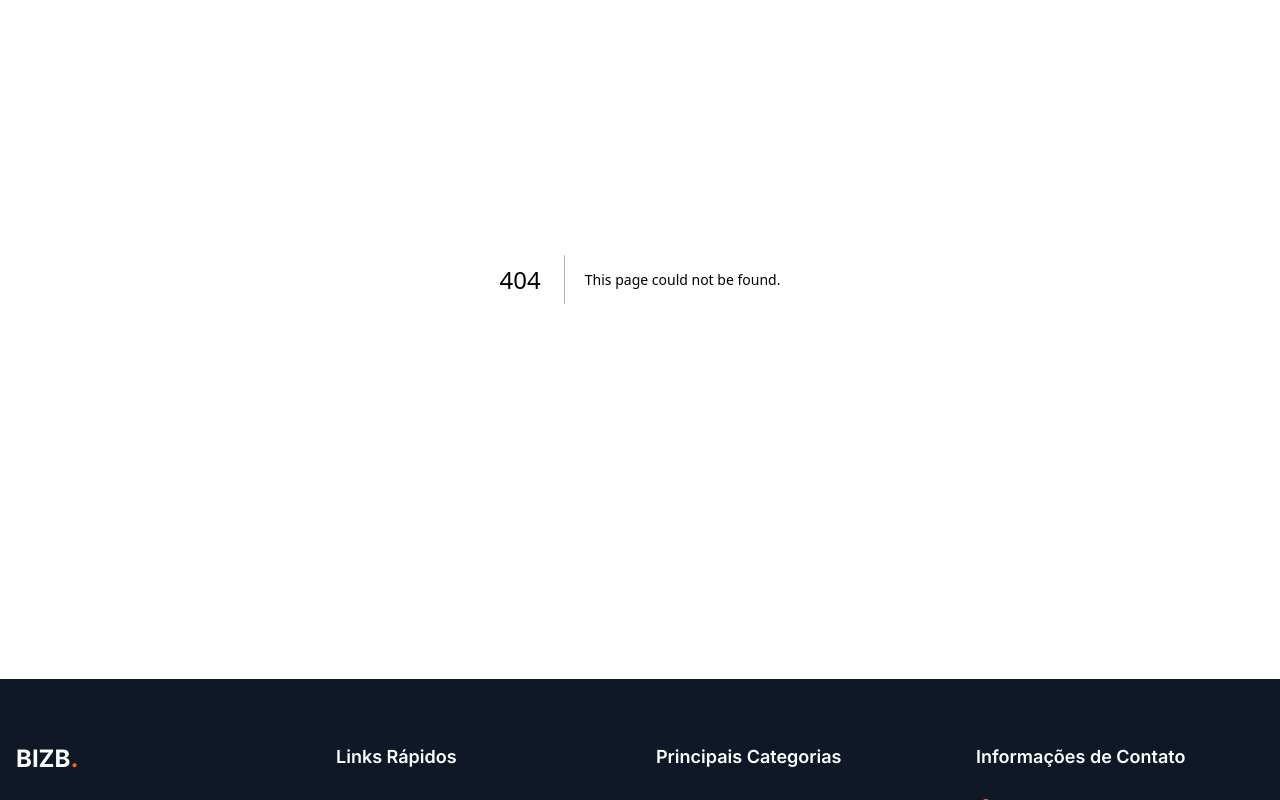
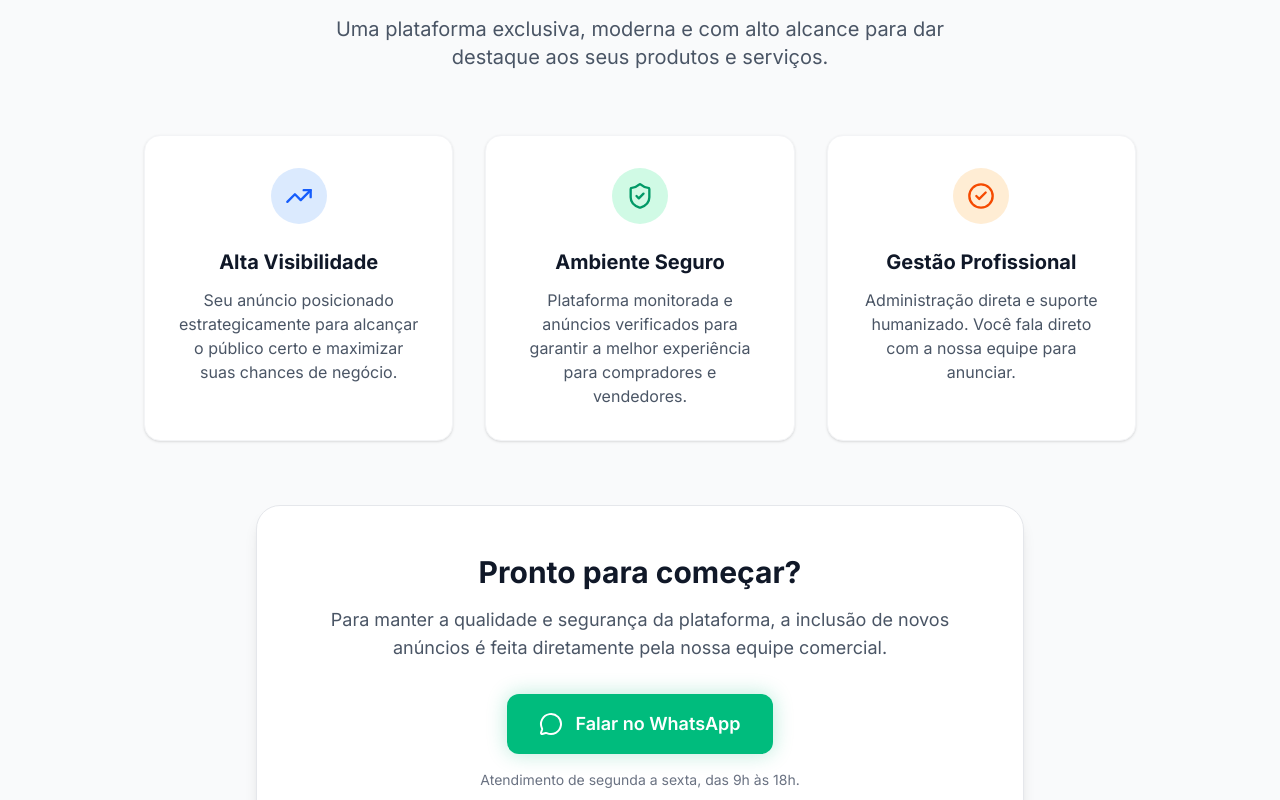
Before and after one commit to gibaoliver/Bizb2, a Next.js app: page /como-anunciar in a window 1280 px wide. Before the commit this address had no page. Shown: the part 240-1040 px from the top of the page. Built offline with nearby package versions, Linux system fonts and the light colour scheme.

Commit message:
feat: remover cadastro e adicionar redirecionamento para whatsapp no botão publicar

```diff
--- /dev/null
+++ b/src/app/como-anunciar/page.tsx
@@ -0,0 +1,75 @@
+import Link from "next/link";
+import { MessageCircle, CheckCircle2, TrendingUp, ShieldCheck } from "lucide-react";
+
+export default function ComoAnunciarPage() {
+  const whatsappNumber = "5511999999999"; // Exemplo, pode ser ajustado
+  const whatsappMessage = "Olá! Gostaria de saber mais sobre como anunciar no BIZB.";
+  const whatsappLink = `https://wa.me/${whatsappNumber}?text=${encodeURIComponent(whatsappMessage)}`;
+
+  return (
+    <div className="min-h-screen bg-gray-50 flex flex-col">
+      <main className="flex-1 container mx-auto px-4 py-16 max-w-5xl">
+        <div className="text-center mb-16">
+          <h1 className="text-4xl md:text-5xl font-bold text-gray-900 mb-6">
+            Anuncie no <span className="text-blue-600">BIZB</span> e aumente suas vendas
+          </h1>
+          <p className="text-xl text-gray-600 max-w-2xl mx-auto">
+            Uma plataforma exclusiva, moderna e com alto alcance para dar destaque aos seus produtos e serviços.
+          </p>
+        </div>
+
+        <div className="grid md:grid-cols-3 gap-8 mb-16">
+          <div className="bg-white p-8 rounded-2xl shadow-sm border border-gray-100 flex flex-col items-center text-center">
+            <div className="h-14 w-14 bg-blue-100 rounded-full flex items-center justify-center mb-6">
+              <TrendingUp className="h-7 w-7 text-blue-600" />
+            </div>
+            <h3 className="text-xl font-bold text-gray-900 mb-3">Alta Visibilidade</h3>
+            <p className="text-gray-600">
+              Seu anúncio posicionado estrategicamente para alcançar o público certo e maximizar suas chances de negócio.
+            </p>
+          </div>
+
+          <div className="bg-white p-8 rounded-2xl shadow-sm border border-gray-100 flex flex-col items-center text-center">
+            <div className="h-14 w-14 bg-emerald-100 rounded-full flex items-center justify-center mb-6">
+              <ShieldCheck className="h-7 w-7 text-emerald-600" />
+            </div>
+            <h3 className="text-xl font-bold text-gray-900 mb-3">Ambiente Seguro</h3>
+            <p className="text-gray-600">
+              Plataforma monitorada e anúncios verificados para garantir a melhor experiência para compradores e vendedores.
+            </p>
+          </div>
+
+          <div className="bg-white p-8 rounded-2xl shadow-sm border border-gray-100 flex flex-col items-center text-center">
+            <div className="h-14 w-14 bg-orange-100 rounded-full flex items-center justify-center mb-6">
+              <CheckCircle2 className="h-7 w-7 text-orange-600" />
+            </div>
+            <h3 className="text-xl font-bold text-gray-900 mb-3">Gestão Profissional</h3>
+            <p className="text-gray-600">
+              Administração direta e suporte humanizado. Você fala direto com a nossa equipe para anunciar.
+            </p>
+          </div>
+        </div>
+
+        <div className="bg-white rounded-3xl p-8 md:p-12 shadow-lg border border-gray-200 text-center max-w-3xl mx-auto">
+          <h2 className="text-3xl font-bold text-gray-900 mb-4">Pronto para começar?</h2>
+          <p className="text-lg text-gray-600 mb-8">
+            Para manter a qualidade e segurança da plataforma, a inclusão de novos anúncios é feita diretamente pela nossa equipe comercial.
+          </p>
+
+          <a
+            href={whatsappLink}
+            target="_blank"
+            rel="noopener noreferrer"
+            className="inline-flex items-center justify-center gap-3 bg-emerald-500 hover:bg-emerald-600 text-white text-lg font-semibold py-4 px-8 rounded-xl transition-all duration-300 shadow-[0_0_20px_rgba(16,185,129,0.3)]"
+          >
+            <MessageCircle className="h-6 w-6" />
+            Falar no WhatsApp
+          </a>
+          <p className="text-sm text-gray-500 mt-4">
+            Atendimento de segunda a sexta, das 9h às 18h.
+          </p>
+        </div>
+      </main>
+    </div>
+  );
+}
--- a/src/components/Header.tsx
+++ b/src/components/Header.tsx
@@ -12,7 +12,6 @@ export default function Header() {
           </div>
           <div className="flex gap-4">
             <Link href="/login" className="hover:text-blue-600">Entrar</Link>
-            <Link href="/cadastro" className="hover:text-blue-600">Cadastrar</Link>
           </div>
         </div>
       </div>
@@ -44,8 +43,8 @@ export default function Header() {
 
         {/* Action Button */}
         <Link
-          href="/publicar-anuncio"
-          className="bg-orange-500 hover:bg-orange-600 text-white font-medium px-6 py-3 rounded-md transition-colors shadow-sm"
+          href="/como-anunciar"
+          className="bg-orange-500 hover:bg-orange-600 text-white font-medium px-6 py-3 rounded-md transition-colors shadow-sm flex items-center justify-center gap-2"
         >
           + Publicar Anúncio
         </Link>
```
